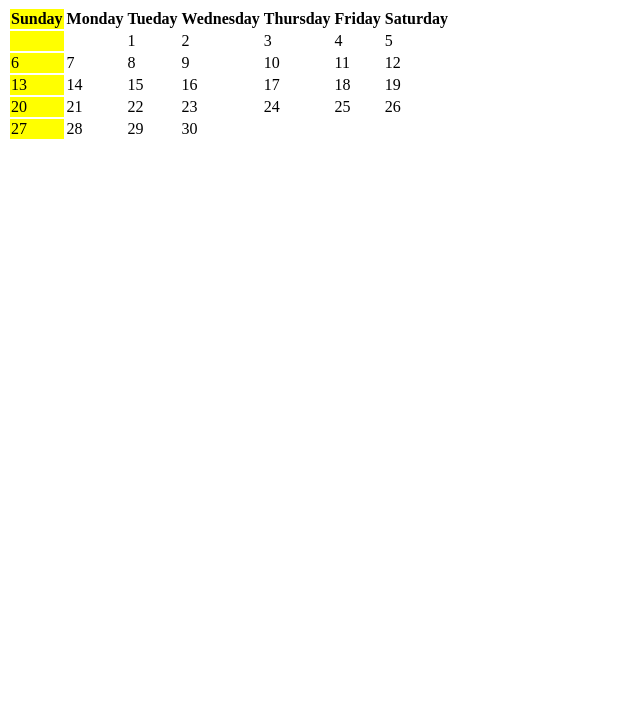
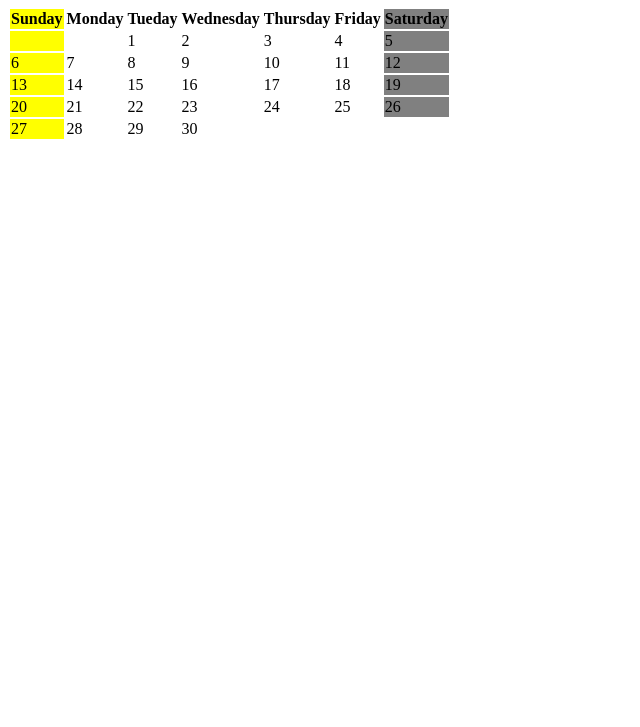
Before and after one commit to Annayeyo/November-2022-Calender, a plain HTML site: page index.html in a window 1280 px wide. Shown: the part 73-800 px from the top of the page, without its empty margins (0-640 px from the left). Drawn offline with Linux system fonts and the light colour scheme.

Commit message:
1 file modified

```diff
--- a/index.html
+++ b/index.html
@@ -11,7 +11,7 @@
     <table>
       <colgroup>
         <col span="1" style="background-color: yellow;">
-        <col span="6" style="background-color: white;">
+        <col span="5" style="background-color: white;">
         <col span="7" style="background-color: grey;">
       </colgroup>
       <thead>
```
